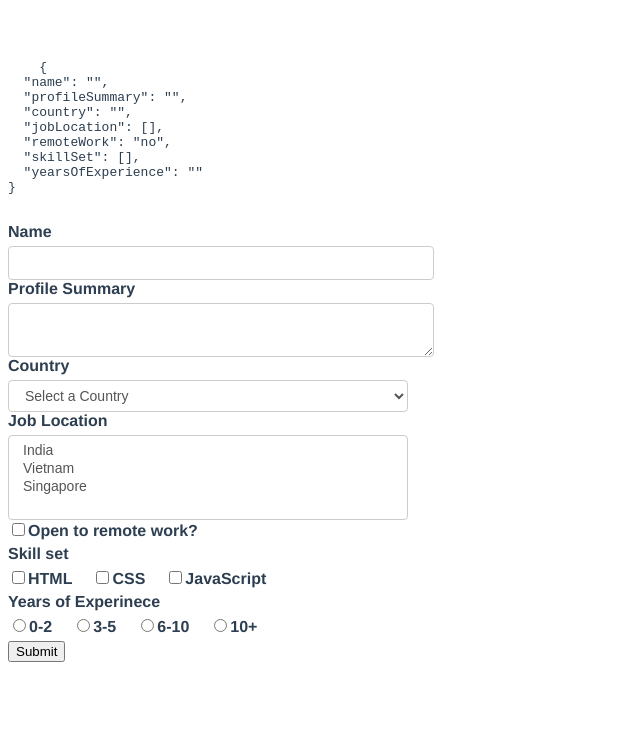
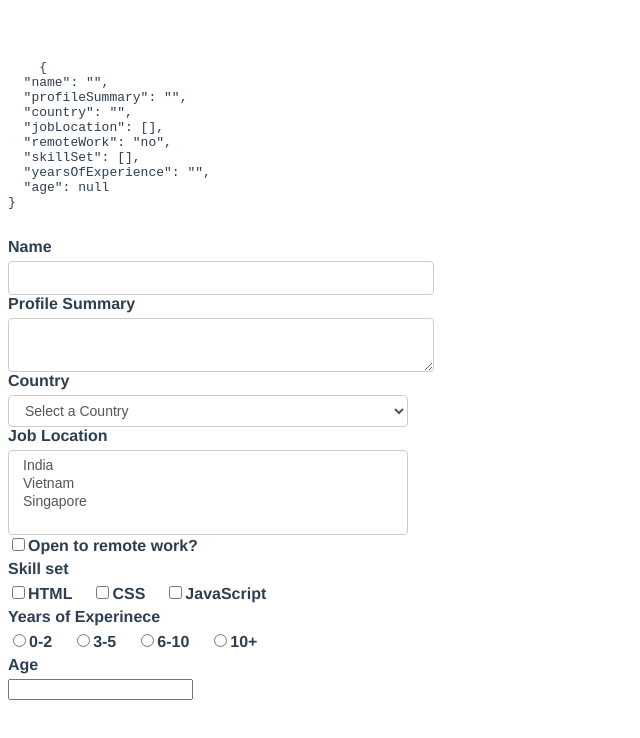
Before and after one commit to raihanwebmaster/Learn-Vue.js, a Vue app: page / in a window 1280 px wide. Shown: the top 738 px of the page, without its empty margins (0-640 px from the left). Built offline with nearby package versions, Linux system fonts and the light colour scheme.

Commit message:
modifiers

```diff
--- a/src/App.vue
+++ b/src/App.vue
@@ -1,14 +1,15 @@
-<!---------------------- Form Handling ------------------------->
+<!---------------------- Modifiers ------------------------->
+ <!-- A suffix you can add to either the v-on direactive or the v-model directive to add some functionality inline within the template -->
 <template>
   <div>
     <pre>
     {{ JSON.stringify(formValues, null, 2) }}
   </pre>
   </div>
-  <form @submit="submitForm">
+  <form @submit.prevent="submitForm">
     <div>
       <label for="name">Name</label>
-      <input type="text" id="name" v-model="formValues.name">
+      <input type="text" id="name" v-model.trim.lazy="formValues.name">
     </div>
 
 
@@ -75,8 +76,15 @@
 
 
     <div>
+      <label for="age">Age</label>
+      <input @keyup.enter="submitForm" type="number" id="age" v-model.number="formValues.age" />
+    </div>
+
+
+
+    <!-- <div>
       <button>Submit</button>
-    </div>
+    </div> -->
   </form>
 </template>
 
@@ -95,12 +103,13 @@ export default {
         remoteWork: "no",
         skillSet: [],
         yearsOfExperience: '',
+        age:null,
       }
     };
   },
   methods: {
-    submitForm(event) {
-      event.preventDefault();
+    submitForm() {
+      // event.preventDefault();
       console.log('from values', this.formValues)
     }
   }
```
